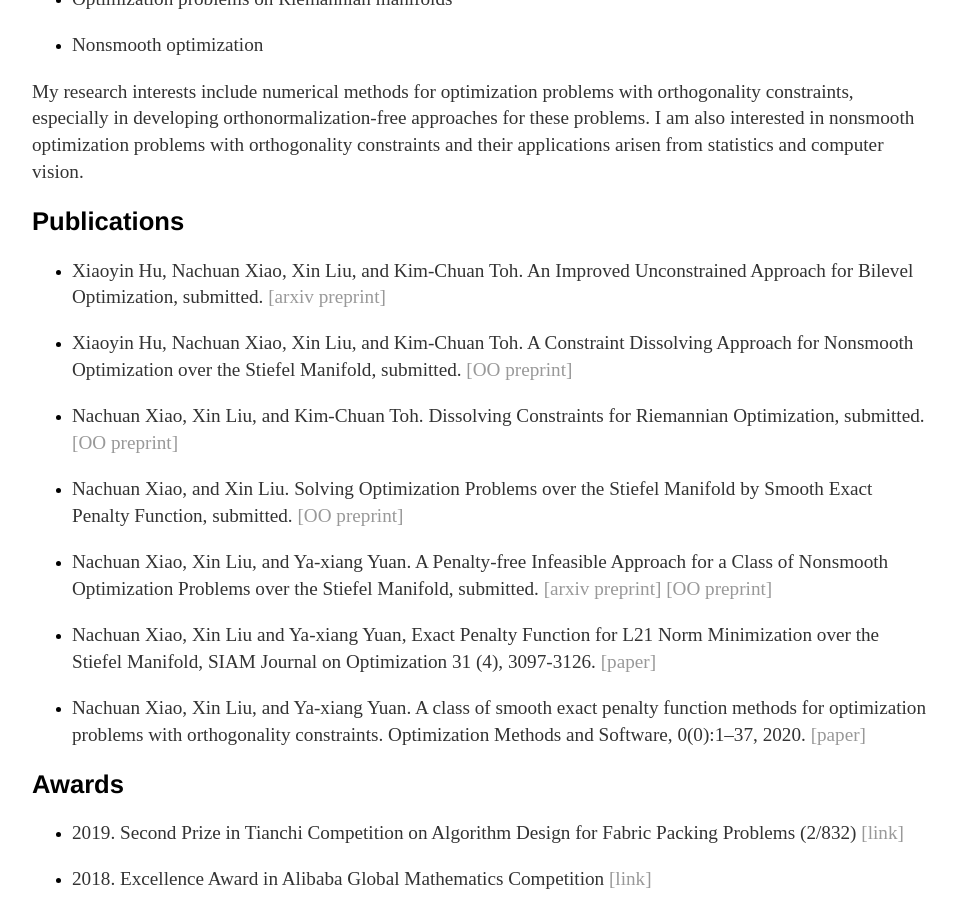
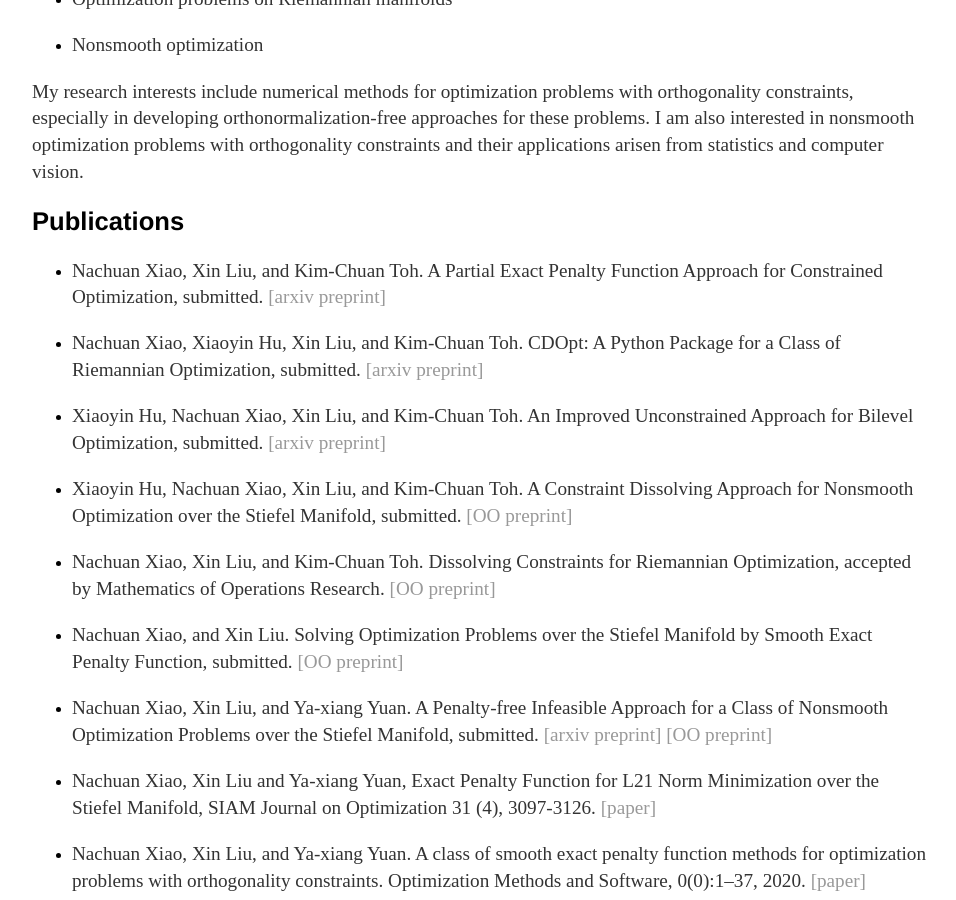
Before and after one commit to xnchxy/xnchxy.github.io, a Jekyll site: the page built from index.html, in a window 1280 px wide and 900 px high, scrolled down 802 px. Shown: the whole window, without its empty margins (160-1116 px from the left). Built offline with Jekyll 4.4.1, drawn with Linux system fonts in a browser that asks for light colours.

Commit message:
modifications

```diff
--- a/index.html
+++ b/index.html
@@ -21,9 +21,11 @@ title: Nachuan Xiao's Homepage
 </div>
 <div class="about">
         <h2>Publications</h2>
-	<ul><li><p>Xiaoyin Hu, Nachuan Xiao, Xin Liu, and Kim-Chuan Toh. An Improved Unconstrained Approach for Bilevel Optimization, submitted. <a href="https://arxiv.org/abs/2208.00732">[arxiv preprint] </a></p></li>
+	<ul><li><p>Nachuan Xiao, Xin Liu, and Kim-Chuan Toh. A Partial Exact Penalty Function Approach for Constrained Optimization, submitted. <a href="https://arxiv.org/abs/2304.01467">[arxiv preprint] </a></p></li>
+		<li><p>Nachuan Xiao, Xiaoyin Hu, Xin Liu, and Kim-Chuan Toh. CDOpt: A Python Package for a Class of Riemannian Optimization, submitted. <a href="https://arxiv.org/abs/2212.02698">[arxiv preprint] </a></p></li>
+		<li><p>Xiaoyin Hu, Nachuan Xiao, Xin Liu, and Kim-Chuan Toh. An Improved Unconstrained Approach for Bilevel Optimization, submitted. <a href="https://arxiv.org/abs/2208.00732">[arxiv preprint] </a></p></li>
 		<li><p>Xiaoyin Hu, Nachuan Xiao, Xin Liu, and Kim-Chuan Toh. A Constraint Dissolving Approach for Nonsmooth Optimization over the Stiefel Manifold, submitted. <a href="http://www.optimization-online.org/DB_HTML/2022/05/8924.html">[OO preprint] </a></p></li>
-		<li><p>Nachuan Xiao, Xin Liu, and Kim-Chuan Toh. Dissolving Constraints for Riemannian Optimization, submitted. <a href="http://www.optimization-online.org/DB_HTML/2022/03/8834.html">[OO preprint] </a></p></li>
+		<li><p>Nachuan Xiao, Xin Liu, and Kim-Chuan Toh. Dissolving Constraints for Riemannian Optimization, accepted by Mathematics of Operations Research. <a href="http://www.optimization-online.org/DB_HTML/2022/03/8834.html">[OO preprint] </a></p></li>
 		<li><p>Nachuan Xiao, and Xin Liu. Solving Optimization Problems over the Stiefel Manifold by Smooth Exact Penalty Function, submitted. <a href="http://www.optimization-online.org/DB_HTML/2021/10/8628.html">[OO preprint]</a></p></li>
 		<li><p>Nachuan Xiao, Xin Liu, and Ya-xiang Yuan. A Penalty-free Infeasible Approach for a Class of Nonsmooth Optimization Problems over the Stiefel Manifold, submitted. <a href="https://arxiv.org/abs/2103.03514v2">[arxiv preprint] <a href="http://www.optimization-online.org/DB_HTML/2021/03/8285.html">[OO preprint]</a></p></li>
 		<li><p>Nachuan Xiao, Xin Liu and Ya-xiang Yuan, Exact Penalty Function for L21 Norm Minimization over the Stiefel Manifold, SIAM Journal on Optimization 31 (4), 3097-3126. <a href="https://epubs.siam.org/doi/abs/10.1137/20M1354313">[paper]  </a></p></li>
```
Also changed, not shown: 1 other file.
